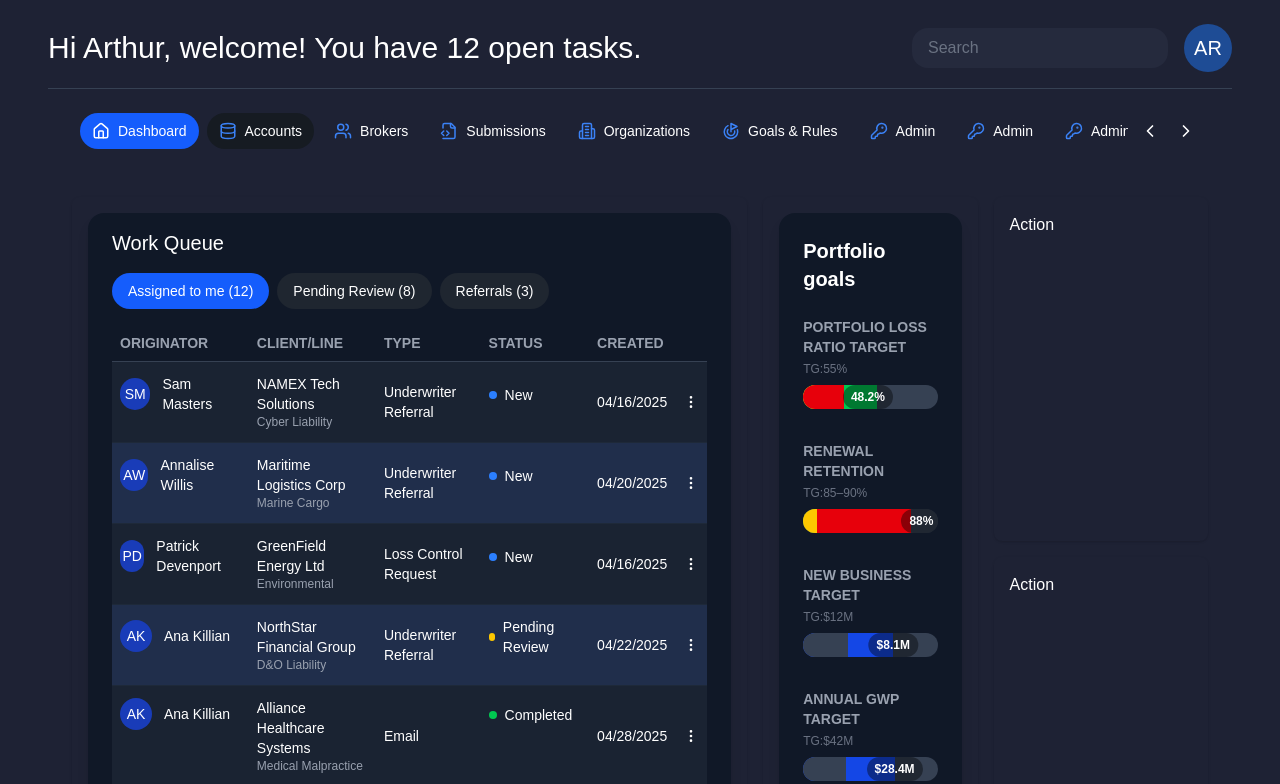
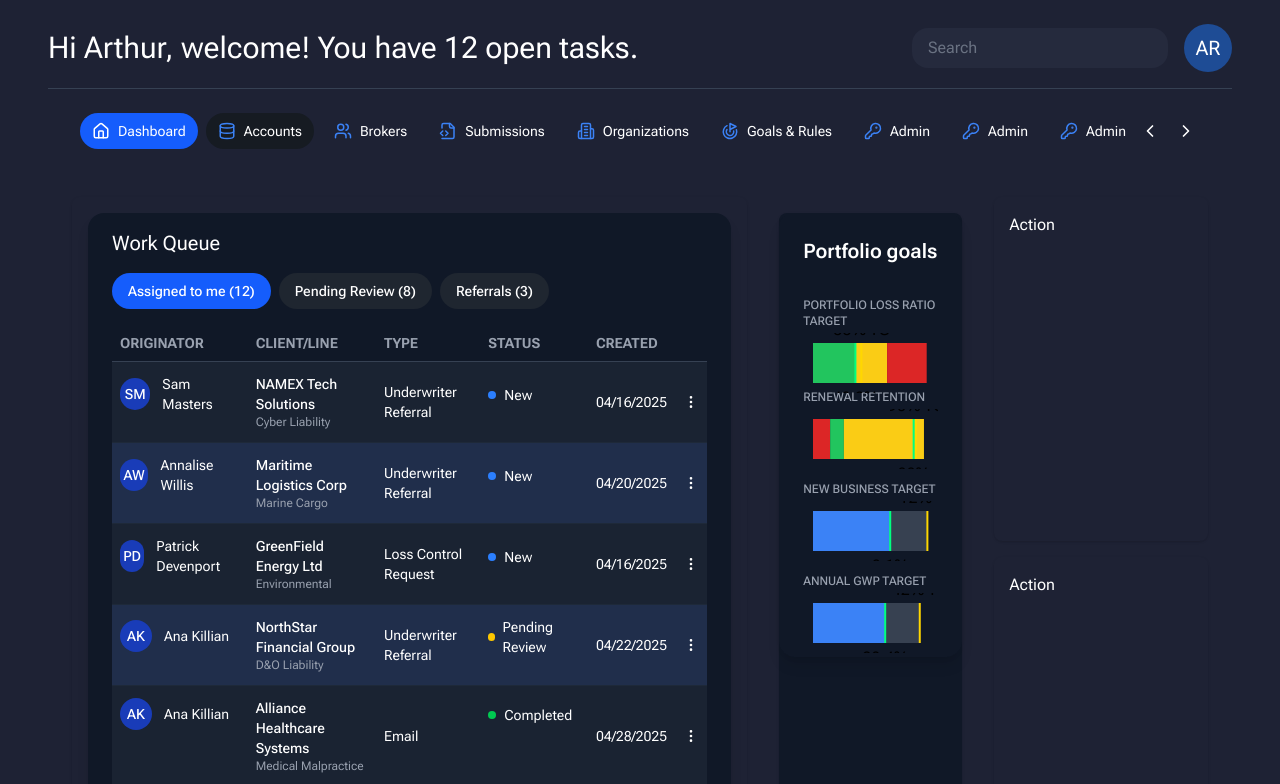
Before and after one commit to OlgaMinaievaWebDev/dashboard-ui, a React (Vite) app: page / in a window 1280 px wide. Shown: the top 784 px of the page. Built offline with nearby package versions, Linux system fonts and the light colour scheme.

Commit message:
porfoliogoals added

```diff
--- a/package.json
+++ b/package.json
@@ -10,6 +10,8 @@
     "preview": "vite preview"
   },
   "dependencies": {
+    "@nivo/bar": "^0.93.0",
+    "@nivo/core": "^0.93.0",
     "@tailwindcss/vite": "^4.1.5",
     "lucide-react": "^0.503.0",
     "react": "^19.0.0",
--- a/src/components/portfolioGoals/Arrow.jsx
+++ /dev/null
@@ -1,8 +0,0 @@
-const Arrow = ({ position }) => (
-  <div
-    className="absolute -top-3 w-0 h-0 border-l-4 border-r-4 border-b-8 border-transparent border-b-blue-500"
-    style={{ left: `${position}%`, transform: "translateX(-50%)" }}
-  />
-);
-
-export default Arrow;
--- a/src/components/portfolioGoals/PortfolioGoals.jsx
+++ /dev/null
@@ -1,59 +0,0 @@
-import ProgressWithTarget from "./ProgressWithTarget";
-
-export default function PortfolioGoals() {
-  return (
-    <div className="bg-[#101827] text-white rounded-2xl shadow-lg p-6 w-full max-w-md space-y-6">
-      <h2 className="text-xl font-semibold">Portfolio goals</h2>
-
-      <ProgressWithTarget
-        label="PORTFOLIO LOSS RATIO TARGET"
-        value={48.2}
-        valueLabel="48.2%"
-        target="55%"
-        targetMarker={55}
-        statusLabel="-6.8% (GOOD)"
-        thresholds={[
-          { from: 0, to: 55, color: "bg-green-500" },
-          { from: 55, to: 70, color: "bg-yellow-400" },
-          { from: 70, to: 100, color: "bg-red-600" },
-        ]}
-      />
-
-      <ProgressWithTarget
-        label="RENEWAL RETENTION"
-        value={88}
-        valueLabel="88%"
-        target="85–90%"
-        targetMarker={88}
-        statusLabel="ON TARGET"
-        thresholds={[
-          { from: 0, to: 80, color: "bg-red-600" },
-          { from: 80, to: 90, color: "bg-green-500" },
-          { from: 90, to: 100, color: "bg-yellow-400" },
-        ]}
-      />
-
-      <ProgressWithTarget
-        label="NEW BUSINESS TARGET"
-        value={67}
-        valueLabel="$8.1M"
-        target="$12M"
-        thresholds={[
-          { from: 0, to: 67, color: "bg-blue-700" },
-          { from: 67, to: 100, color: "bg-gray-700" },
-        ]}
-      />
-
-      <ProgressWithTarget
-        label="ANNUAL GWP TARGET"
-        value={68}
-        valueLabel="$28.4M"
-        target="$42M"
-        thresholds={[
-          { from: 0, to: 68, color: "bg-blue-700" },
-          { from: 68, to: 100, color: "bg-gray-700" },
-        ]}
-      />
-    </div>
-  );
-}
--- /dev/null
+++ b/src/components/portfolioGoals/PortfolioGoalsNivo.jsx
@@ -0,0 +1,51 @@
+import ProgressWithTargetNivo from "./ProgressWithTargetNivo";
+
+export default function PortfolioGoalsNivo() {
+  return (
+    <div className= "text-white rounded-2xl shadow-lg p-6 w-full max-w-md space-y-8 h-max">
+      <h2 className="text-xl font-semibold">Portfolio goals</h2>
+
+      <ProgressWithTargetNivo
+        value={48.2}
+        target={55}
+        label="PORTFOLIO LOSS RATIO TARGET"
+        barColors={[
+          { value: 48.2, color: "#22C55E" }, // green
+          { value: 36, color: "#FACC15" }, // yellow
+          { value: 45, color: "#DC2626" }, // red
+        ]}
+      />
+
+      <ProgressWithTargetNivo
+        value={88}
+        target={90}
+        label="RENEWAL RETENTION"
+        barColors={[
+          { value: 15, color: "#DC2626" }, // red
+          { value: 12, color: "#22C55E" }, // green
+          { value: 70, color: "#FACC15" }, // yellow
+        ]}
+      />
+
+      <ProgressWithTargetNivo
+        value={8.1}
+        target={12}
+        label="NEW BUSINESS TARGET"
+        barColors={[
+          { value: 8.1, color: "#3B82F6" }, // blue
+          { value: 3.9, color: "#374151" }, // gray (remaining)
+        ]}
+      />
+
+      <ProgressWithTargetNivo
+        value={28.4}
+        target={42}
+        label="ANNUAL GWP TARGET"
+        barColors={[
+          { value: 28.4, color: "#3B82F6" }, // blue
+          { value: 13.6, color: "#374151" }, // gray
+        ]}
+      />
+    </div>
+  );
+}
--- a/src/components/portfolioGoals/ProgressWithTarget.jsx
+++ /dev/null
@@ -1,57 +0,0 @@
-const ProgressWithTarget = ({
-  label,
-  value,
-  target,
-  delta,
-  statusLabel,
-  targetMarker,
-  valueLabel, // e.g. "48.2%" or "$8.1M"
-  thresholds = [], // [{ from: 0, to: 55, color: 'bg-green-500' }, ...]
-}) => {
-  return (
-    <div className="mb-8">
-      <div className="text-gray-400 text-sm font-semibold mb-1">{label}</div>
-      <div className="text-xs text-gray-500 mb-2">TG:{target}</div>
-
-      <div className="relative h-6 rounded-full bg-gray-700 overflow-hidden">
-        {/* Background segments based on thresholds */}
-        {thresholds.map((t, idx) => (
-          <div
-            key={idx}
-            className={`absolute top-0 left-[${t.from}%] h-full ${t.color}`}
-            style={{ width: `${t.to - t.from}%` }}
-          />
-        ))}
-
-        {/* Actual value progress marker */}
-        <div
-          className="absolute top-0 h-6 bg-black/40 flex items-center justify-center px-2 text-xs font-bold text-white rounded-full"
-          style={{ left: `${value}%`, transform: "translateX(-50%)" }}
-        >
-          {valueLabel ?? `${value}%`}
-        </div>
-
-        {/* Arrow to show the target */}
-        {targetMarker !== undefined && (
-          <div
-            className="absolute -top-3 w-0 h-0 border-l-4 border-r-4 border-b-8 border-transparent border-b-blue-500"
-            style={{ left: `${targetMarker}%`, transform: "translateX(-50%)" }}
-          />
-        )}
-
-        {/* Triangle and status label */}
-        {statusLabel && (
-          <div
-            className="absolute top-full mt-2 text-xs font-semibold text-green-400 text-center"
-            style={{ left: `${value}%`, transform: "translateX(-50%)" }}
-          >
-            <div className="w-0 h-0 border-l-4 border-r-4 border-t-8 border-transparent border-t-green-500 mx-auto" />
-            <div>{statusLabel}</div>
-          </div>
-        )}
-      </div>
-    </div>
-  );
-};
-
-export default ProgressWithTarget;
--- /dev/null
+++ b/src/components/portfolioGoals/ProgressWithTargetNivo.jsx
@@ -0,0 +1,70 @@
+import { ResponsiveBar } from "@nivo/bar";
+
+const ProgressWithTargetNivo = ({
+  value = 0,
+  target = 0,
+  label = "",
+  max = 100,
+  barColors = [],
+}) => {
+  const safeBarColors = Array.isArray(barColors) ? barColors : [];
+
+  const data = [
+    {
+      label: "Progress",
+      ...safeBarColors.reduce((acc, seg, i) => {
+        acc[`segment${i}`] = seg.value;
+        return acc;
+      }, {}),
+    },
+  ];
+
+  const keys = safeBarColors.map((_, i) => `segment${i}`);
+  const colors = safeBarColors.map((seg) => seg.color);
+
+  return (
+    <div style={{ height: 60 }}>
+      <div className="text-xs text-gray-400 font-medium mb-1">{label}</div>
+      <ResponsiveBar
+        data={data}
+        keys={keys}
+        indexBy="label"
+        layout="horizontal"
+        margin={{ top: 10, right: 10, bottom: 10, left: 10 }}
+        padding={0}
+        innerPadding={0}
+        enableGridX={false}
+        enableGridY={false}
+        axisTop={null}
+        axisRight={null}
+        axisBottom={null}
+        axisLeft={null}
+        labelSkipWidth={999}
+        labelSkipHeight={999}
+        isInteractive={false}
+        colors={({ id }) => {
+          const idx = keys.indexOf(id);
+          return colors[idx];
+        }}
+        markers={[
+          {
+            axis: "x",
+            value: target,
+            lineStyle: { stroke: "#FFD700", strokeWidth: 2 },
+            legend: `${target}% TG`,
+            legendPosition: "top",
+          },
+          {
+            axis: "x",
+            value: value,
+            lineStyle: { stroke: "#00FF7F", strokeWidth: 2 },
+            legend: `${value}%`,
+            legendPosition: "bottom",
+          },
+        ]}
+      />
+    </div>
+  );
+};
+
+export default ProgressWithTargetNivo;
--- a/src/components/portfolioGoals/TriangleLabel.jsx
+++ /dev/null
@@ -1,13 +0,0 @@
-const TriangleLabel = ({ position, label, color = "border-t-green-500" }) => (
-  <div
-    className="absolute top-full mt-1 text-xs font-medium text-center"
-    style={{ left: `${position}%`, transform: "translateX(-50%)" }}
-  >
-    <div
-      className={`w-0 h-0 border-l-4 border-r-4 border-t-8 border-transparent ${color}`}
-    />
-    <div className="text-green-400">{label}</div>
-  </div>
-);
-
-export default TriangleLabel;
--- a/src/index.css
+++ b/src/index.css
@@ -1,5 +1,6 @@
+@import url('https://fonts.googleapis.com/css2?family=Roboto+Flex:opsz,wght@8..144,100..1000&display=swap');
 @import "tailwindcss";
-@import url('https://fonts.googleapis.com/css2?family=Roboto+Flex:opsz,wght@8..144,100..1000&display=swap');
+
 body {
   font-family: "Roboto Flex", sans-serif;
   box-sizing: border-box;
--- a/src/pages/Dashboard.jsx
+++ b/src/pages/Dashboard.jsx
@@ -1,6 +1,6 @@
 import WorkQueue from "../components/workQueue/WorkQueue";
 import QuickActions from "../components/quickActions/QuickActions";
-import PortfolioGoals from "../components/portfolioGoals/PortfolioGoals";
+import PortfolioGoalsNivo from "../components/portfolioGoals/PortfolioGoalsNivo";
 
 function Dashboard() {
   return (
@@ -15,8 +15,10 @@ function Dashboard() {
         {/* Sidebar (40% total) */}
         <div className="md:col-span-4 grid grid-cols-1 md:grid-cols-4 gap-4">
           {/* Goals (20%) */}
-          <div className="md:col-span-2 p-4  rounded-lg shadow-sm flex flex-col">
-            <PortfolioGoals/>
+          <div className="md:col-span-2 h-full p-4">
+            <div className="h-full rounded-lg  shadow-sm bg-[#101827]">
+              <PortfolioGoalsNivo />
+            </div>
           </div>
 
           {/* Quick actions stacked (20%) */}
@@ -32,9 +34,7 @@ function Dashboard() {
       </div>
 
       {/* Second row - full width */}
-      <div className="bg-white p-4 rounded-lg shadow-sm">
-
-      </div>
+      <div className="bg-white p-4 rounded-lg shadow-sm"></div>
     </div>
   );
 }
```
Also changed, not shown: 1 other file (tests, documents, lock files or other folders).
